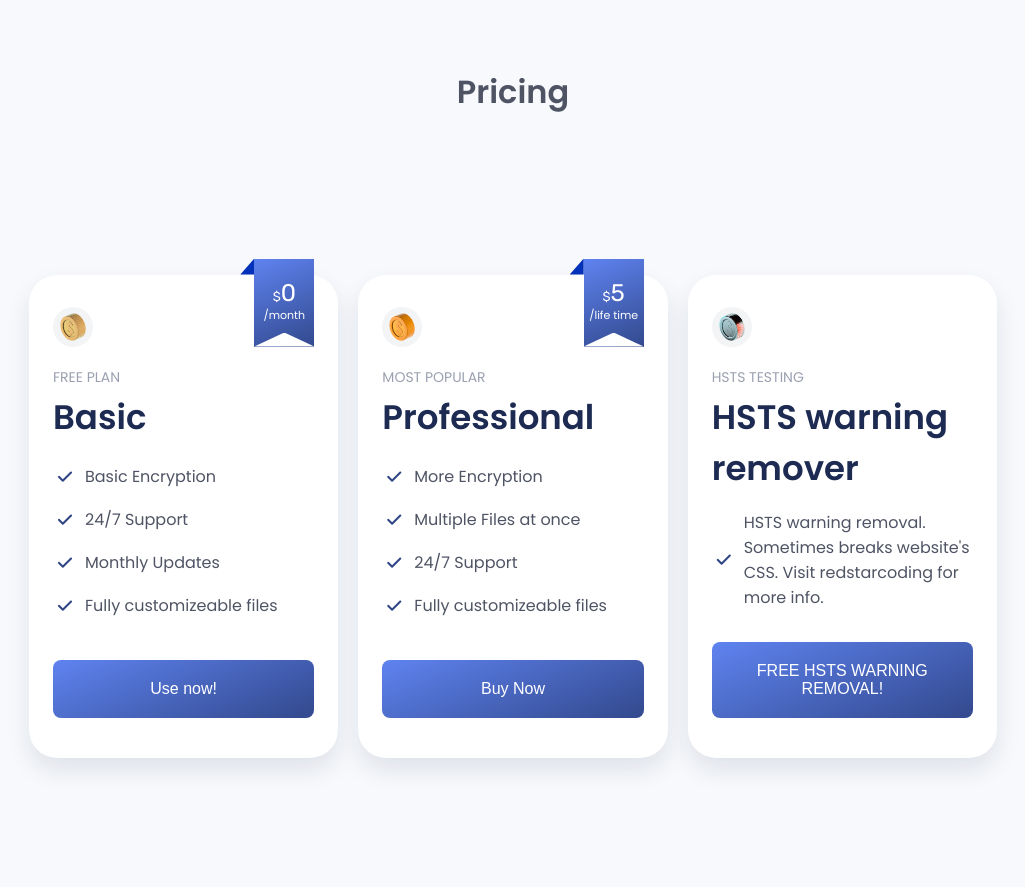
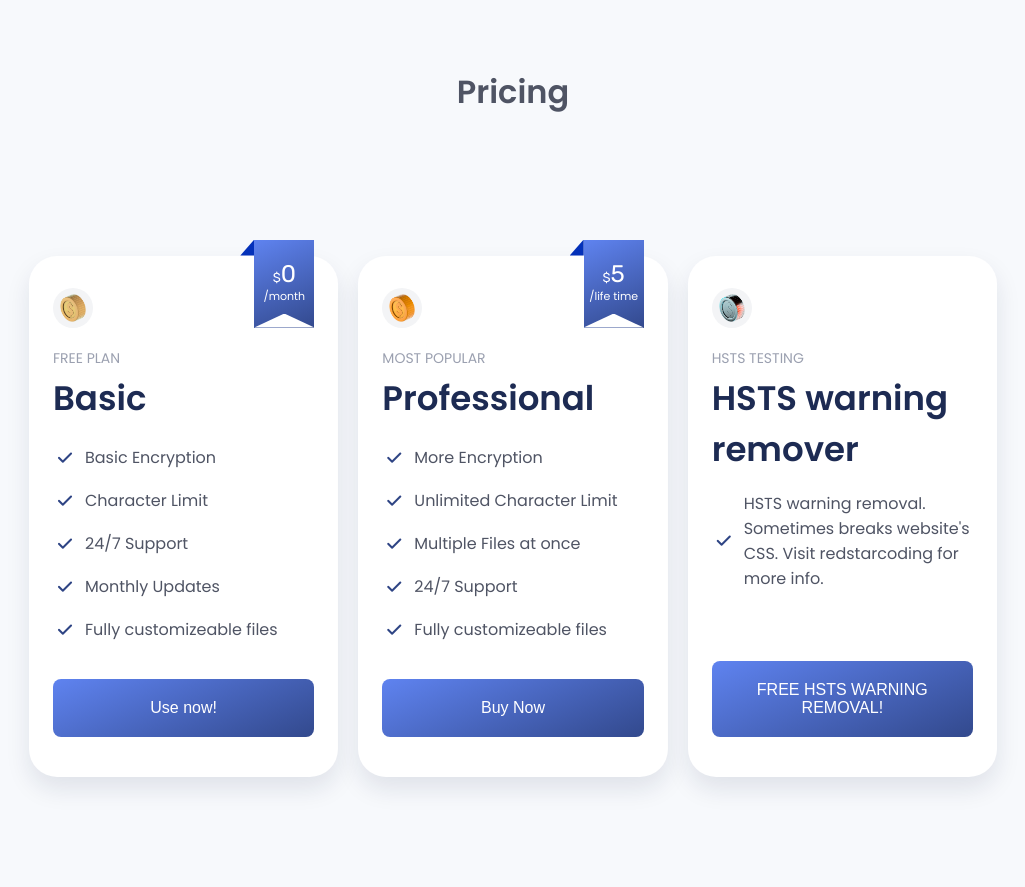
Before and after one commit to DevDodger/Obfuscator-Plus, a PHP site: page / in a window 1280 px wide. Shown: the part 425-1312 px from the top of the page, without its empty margins (127-1152 px from the left). Run offline with PHP 8.4, Linux system fonts and the light colour scheme.

Commit message:
updated free obfuscator, premium to be updated soon. added character limit for free obfuscator

```diff
--- a/index.html
+++ b/index.html
@@ -94,6 +94,10 @@
                         </li>
                         <li class="card__list-item">
                             <i class="uil uil-check card__list-icon"></i>
+                            <p class="card__list-description">Character Limit</p>
+                        </li>
+                        <li class="card__list-item">
+                            <i class="uil uil-check card__list-icon"></i>
                             <p class="card__list-description">24/7 Support</p>
                         </li>
                         <li class="card__list-item">
@@ -135,6 +139,10 @@
                         <li class="card__list-item">
                             <i class="uil uil-check card__list-icon"></i>
                             <p class="card__list-description">More Encryption</p>
+                        </li>
+                        <li class="card__list-item">
+                            <i class="uil uil-check card__list-icon"></i>
+                            <p class="card__list-description">Unlimited Character Limit</p>
                         </li>
                         <li class="card__list-item">
                             <i class="uil uil-check card__list-icon"></i>
--- a/obfuscate.html
+++ b/obfuscate.html
@@ -20,7 +20,7 @@
     JavaScript Obfuscator<br><br><a href="index.html">Home</a><br><br>Note:<br>This website looks bad, its in development. (Will be updated as of 10/20/22)<br><br>   Original code:
 </h1>
 <center>
-  <textarea id=orig rows=40 cols=10>
+  <textarea id=orig rows=10 cols=10 maxlength="4000">
     Code Here
   </textarea>
 </center>
@@ -39,15 +39,15 @@
     </font>
 </h1>
 <center>
-  <textarea id=obf rows=40 cols=10></textarea>
+  <textarea id=obf rows=10 cols=10></textarea>
   <br>
   <button id=btn_eval>
+    Evaluate This
   </button>
   <button id=btn_clr>
     Clear This
   </button>
   </center>
-  Evaluate This
   <script src="https://cdnjs.cloudflare.com/ajax/libs/jquery/2.1.3/jquery.min.js"></script>
   <script src="lQ+t1Eyqg08zNRtJgyuUlVWK2FIeFLusAqh92+Grf4U=.js"></script>
 
--- a/style1.css
+++ b/style1.css
@@ -8,7 +8,7 @@ body{
     width:100%;
     margin:0;
     padding:0;
-    background:rgb(255, 255, 255);
+    background:rgb(68, 125, 218);
     font-family: var(--code-font);
   }
   h1{
@@ -19,7 +19,7 @@ body{
   textarea{
     width:80%;
     margin-left:5%;
-    background:rgb(0, 0, 0);
+    background:rgb(51, 51, 51);
     color:rgb(255, 255, 255);
     box-shadow:2px 2px 2px 2px hsla(0,5%,5%,.1);
 
```
